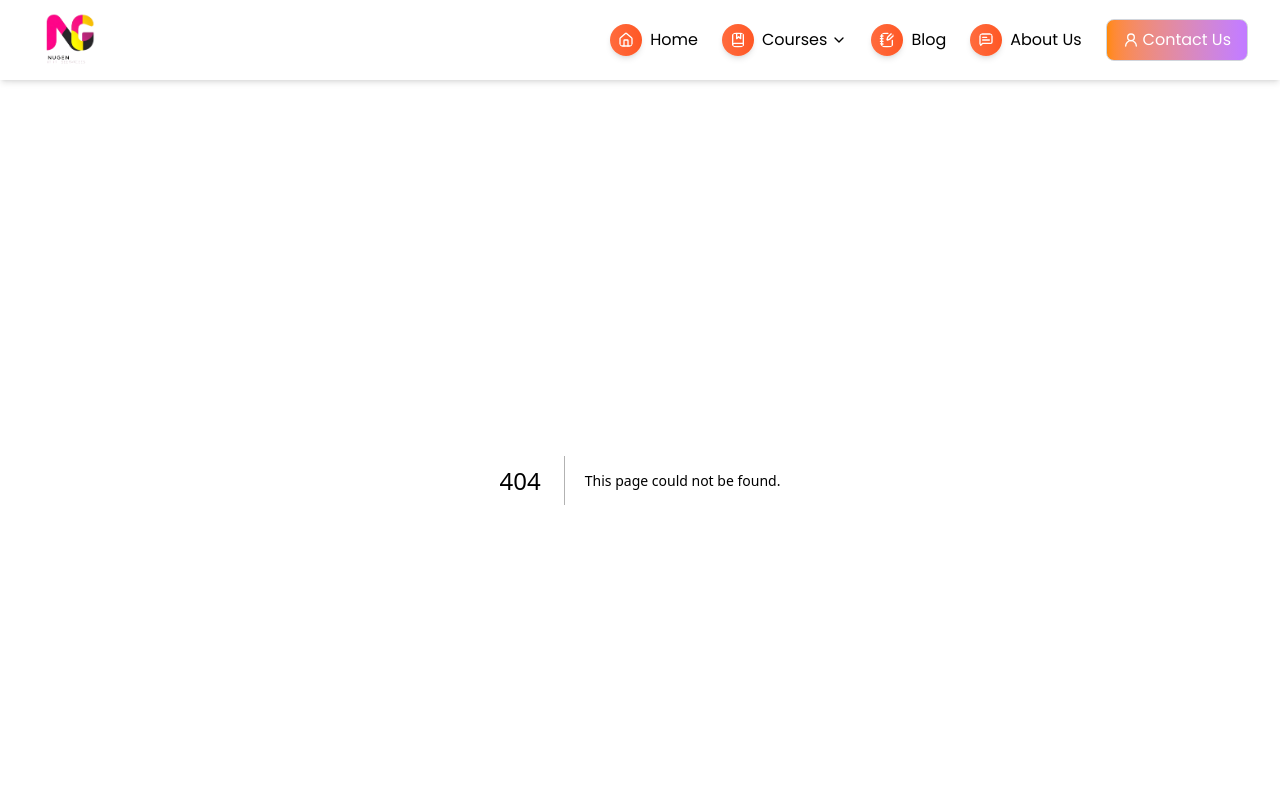
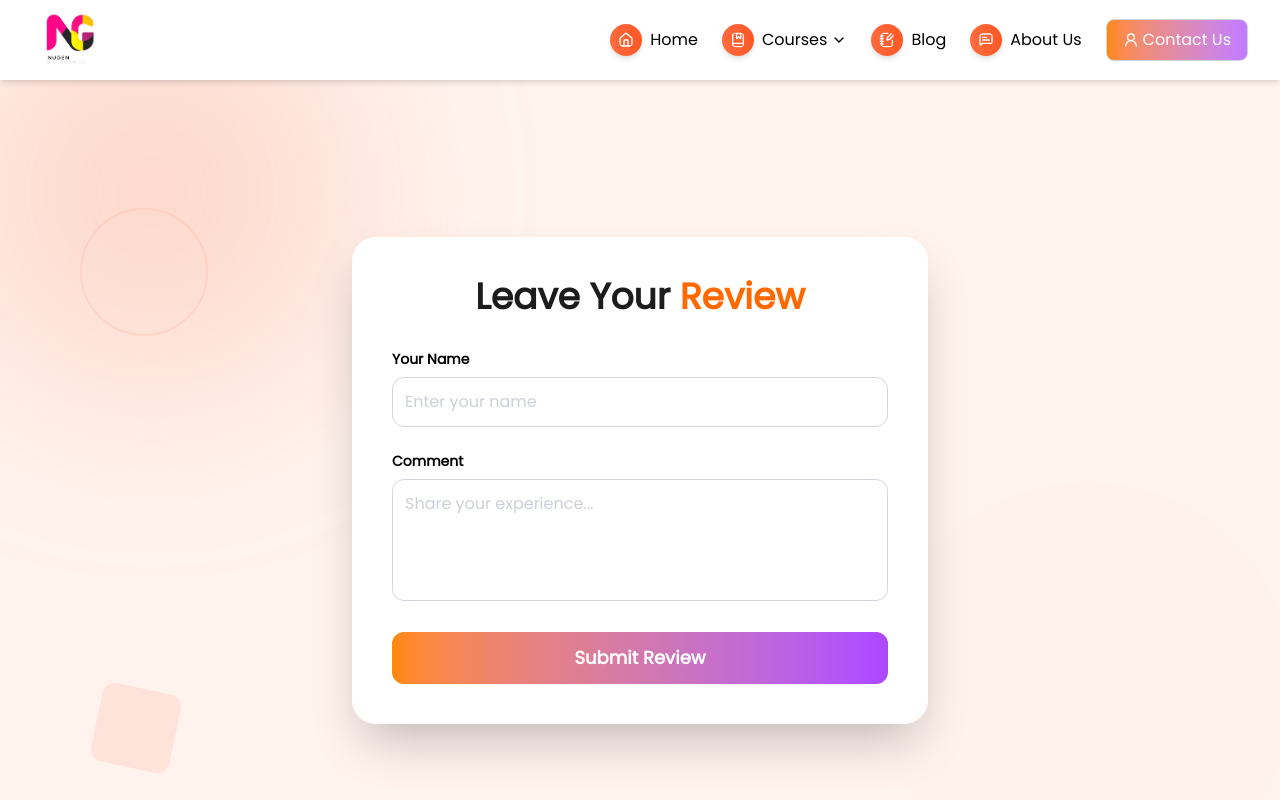
Before and after one commit to ekam-nugen/nugen-tutorials, a Next.js app: page /review/add-review in a window 1280 px wide. Before the commit this address had no page. Shown: the top 800 px of the page. Built offline with nearby package versions, Linux system fonts and the light colour scheme.

Commit message:
feat:add review form

```diff
--- /dev/null
+++ b/app/review/add-review/page.tsx
@@ -0,0 +1,8 @@
+import AddReviewPage from "@/src/components/addReview";
+
+ export default function reviewPage() {
+     return (
+        <AddReviewPage/>
+     )
+
+}
--- /dev/null
+++ b/src/components/addReview/index.tsx
@@ -0,0 +1,83 @@
+'use client';
+
+import { useState } from 'react';
+// import { Star } from 'lucide-react';
+
+export default function AddReviewPage() {
+  const [name, setName] = useState('');
+//   const [rating, setRating] = useState(0);
+  const [comment, setComment] = useState('');
+
+  const handleSubmit = (e: React.FormEvent) => {
+    e.preventDefault();
+    console.log({ name, comment });
+  };
+
+  return (
+    <div className="relative min-h-screen bg-[#FFF3EE] flex items-center justify-center px-4 py-10 overflow-hidden">
+
+      {/* Decorative Background Elements */}
+      <div className="absolute -top-20 -left-10 w-96 h-96 bg-[#fca78c] opacity-30 blur-[100px] rounded-full z-0 animate-pulse" />
+      <div className="absolute bottom-0 right-0 w-96 h-96 bg-[#fca78c] opacity-20 blur-[120px] rounded-full z-0 animate-ping" />
+      <div className="absolute top-32 left-20 w-32 h-32 border-2 border-[#fca78c] rounded-full opacity-20 z-0" />
+      <div className="absolute bottom-28 left-24 w-20 h-20 bg-[#fca78c] rounded-xl rotate-12 opacity-20 z-0" />
+
+      <div className="relative z-10 bg-white rounded-3xl shadow-2xl p-10 w-full max-w-xl">
+        <h1 className="text-4xl font-bold text-center text-[#1C1C1C] mb-8">
+          Leave Your <span className="text-orange-500">Review</span>
+        </h1>
+
+        <form onSubmit={handleSubmit} className="space-y-6">
+          <div>
+            <label className="block text-sm font-semibold text-black mb-2">Your Name</label>
+            <input
+              type="text"
+              value={name}
+              onChange={(e) => setName(e.target.value)}
+              placeholder="Enter your name"
+              className="w-full p-3 border border-gray-300 text-gray-400 rounded-xl focus:outline-none focus:ring-2 focus:ring-orange-300"
+              required
+            />
+          </div>
+          <div>
+            <label className="block text-sm font-semibold text-black mb-2">Comment</label>
+            <textarea
+              value={comment}
+              onChange={(e) => setComment(e.target.value)}
+              placeholder="Share your experience..."
+              rows={4}
+              className="w-full p-3 border border-gray-300 rounded-xl text-gray-400 focus:outline-none focus:ring-2 focus:ring-orange-300 resize-none"
+              required
+            />
+          </div>
+          {/* <div>
+            <label className="block text-sm  font-semibold text-black mb-2">Rating</label>
+            <div className="flex items-center space-x-2">
+              {[1, 2, 3, 4, 5].map((star) => (
+                <button
+                  key={star}
+                  type="button"
+                  onClick={() => setRating(star)}
+                  className="text-orange-400 hover:scale-110 transition-transform"
+                  aria-label={`Rate ${star} star${star > 1 ? 's' : ''}`}
+                >
+                  <Star
+                    fill={star <= rating ? '#fb923c' : 'none'}
+                    stroke="#fb923c"
+                    className="w-8 h-8"
+                  />
+                </button>
+              ))}
+            </div>
+          </div> */}
+          <button
+            type="submit"
+            className="w-full py-3 rounded-xl bg-gradient-to-r from-orange-400 to-purple-500 text-white text-lg font-semibold hover:opacity-90 transition"
+          >
+            Submit Review
+          </button>
+        </form>
+      </div>
+    </div>
+  );
+}
--- a/src/components/homePage/testimonialSection.tsx
+++ b/src/components/homePage/testimonialSection.tsx
@@ -73,10 +73,10 @@ export default function ShowReviewsPage() {
         </div>
         <div className="mt-16">
           <Link
-            href="/contact-us"
+            href="/review/add-review"
             className="cursor-pointer bg-gradient-to-r from-pink-500 to-orange-500 hover:from-pink-600 hover:to-orange-600 text-white px-10 py-4 rounded-full text-lg shadow-xl font-semibold transform transition-transform duration-300 hover:scale-105"
           >
-            Share Your Story
+            Share Your Review
           </Link>
         </div>
       </div>
```
